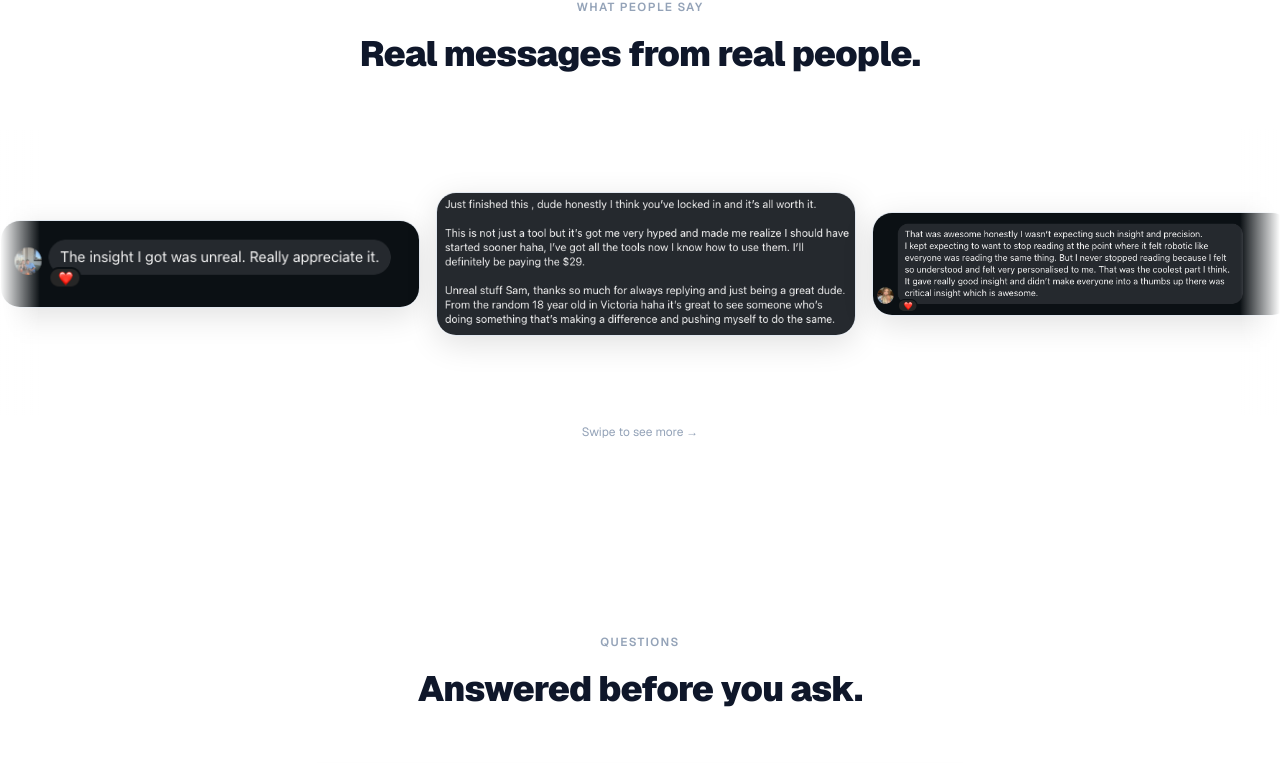
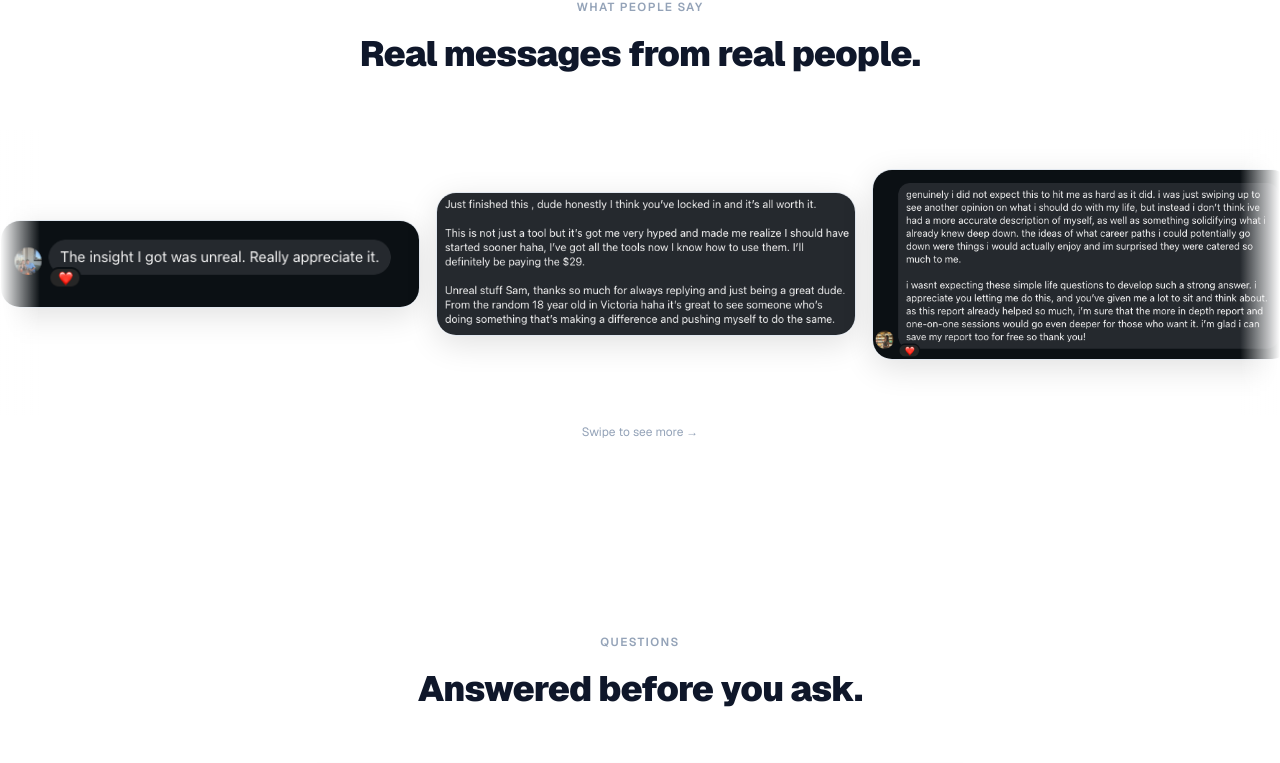
Before and after one commit to samwitnesss/mytwenties, a Next.js app: page / in a window 1280 px wide. Shown: the part 5316-6079 px from the top of the page. Built offline with nearby package versions, Linux system fonts and the light colour scheme; a web font is replaced by a local one.

Commit message:
Add dm5 as 3rd testimonial in carousel

```diff
--- a/app/page.tsx
+++ b/app/page.tsx
@@ -687,6 +687,7 @@ export default function LandingPage() {
             {[
               '/testimonials/dm1.png',
               '/testimonials/dm3.png',
+              '/testimonials/dm5.png',
               '/testimonials/dm4.png',
               '/testimonials/dm2.png',
             ].map((src, i) => (
```
Also changed, not shown: public/testimonials/dm5.png (added).
